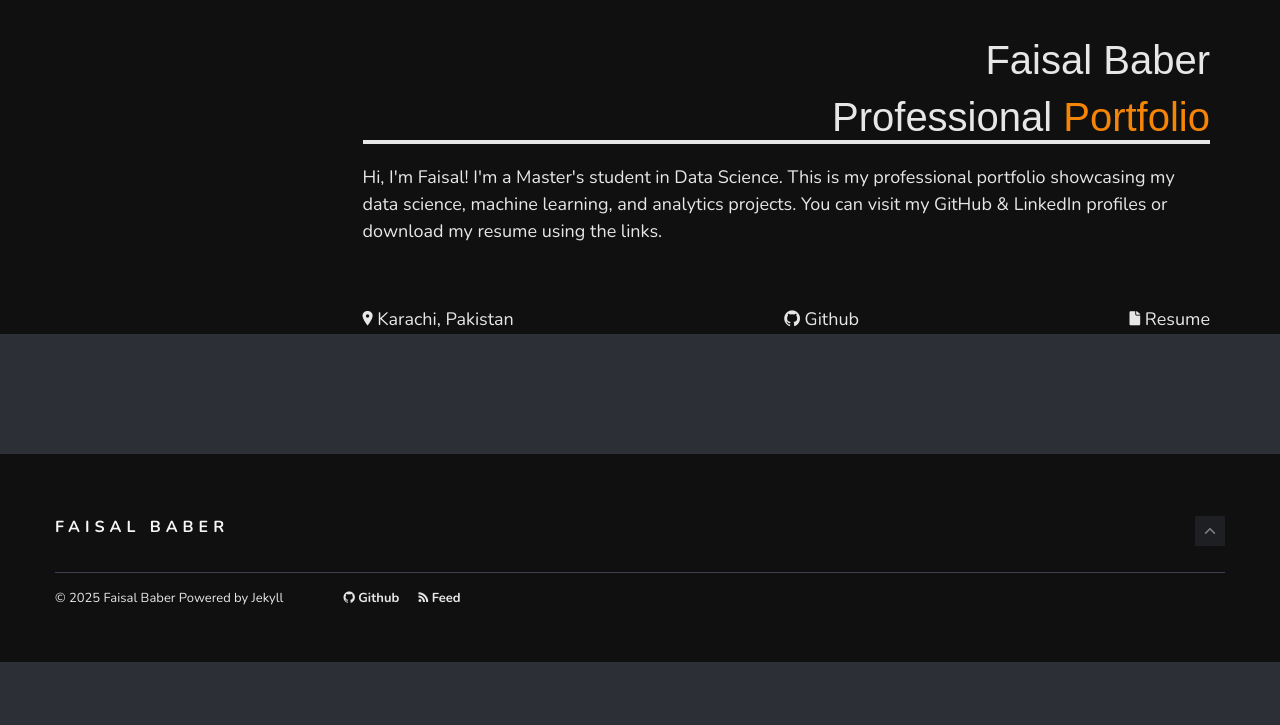
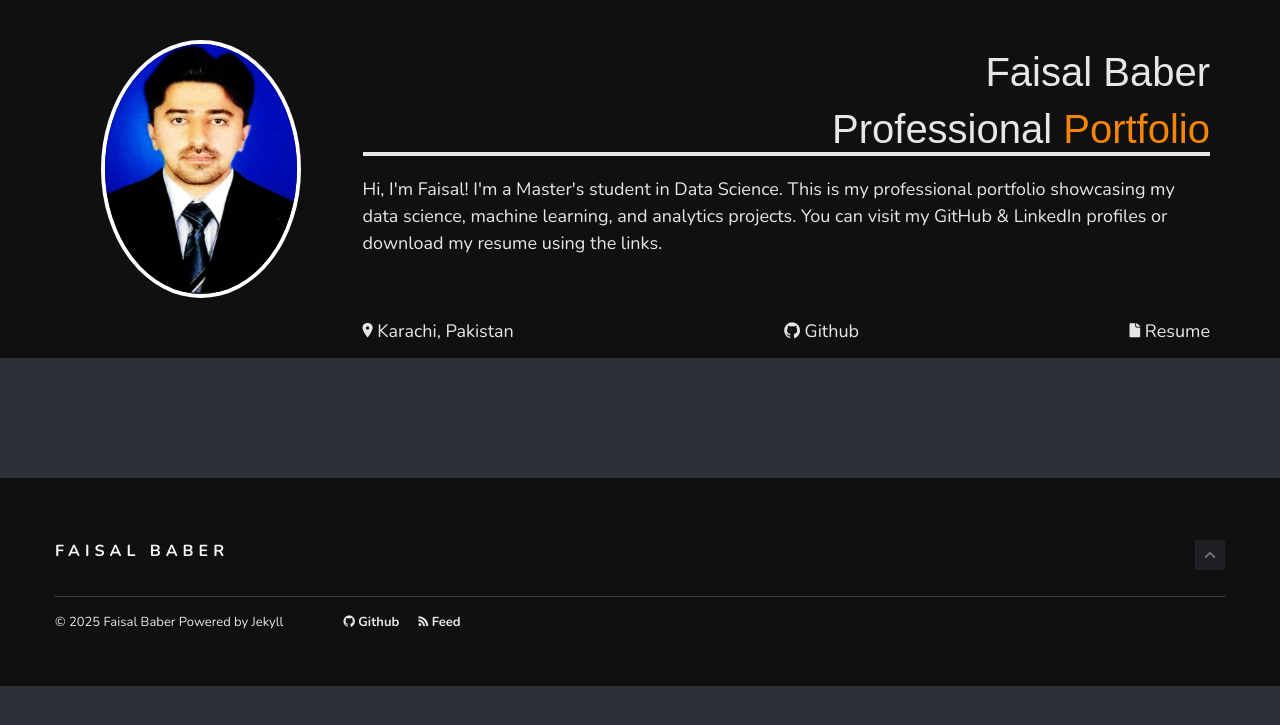
Before and after one commit to BaberFaisal/Faisal_Baber.github.io, a Jekyll site: the page built from index.html, in a window 1280 px wide. Shown: the top 725 px of the page. Built offline with Jekyll 4.4.1, drawn with Linux system fonts in a browser that asks for light colours; nearby versions of some CDN libraries; some web fonts are replaced; the list of posts is cut into pages by our own code.

Commit message:
_config.yml

```diff
--- a/_config.yml
+++ b/_config.yml
@@ -10,7 +10,7 @@ url: ""     # the base hostname & protocol for your site, e.g. http://example.co
 subtitle: Professional <span style="color:#f58506"> Portfolio </span>
 location: "Karachi, Pakistan"
 resume_url: /docs/Faisal_Baber_Resume.docx
-avatar: /img/profile_picture.jpg  # updated path to match typical Jekyll structure
+avatar_image: /img/profile_picture.jpg # updated path to match typical Jekyll structure
 
 #-------------------------------
 # Contact links
```
